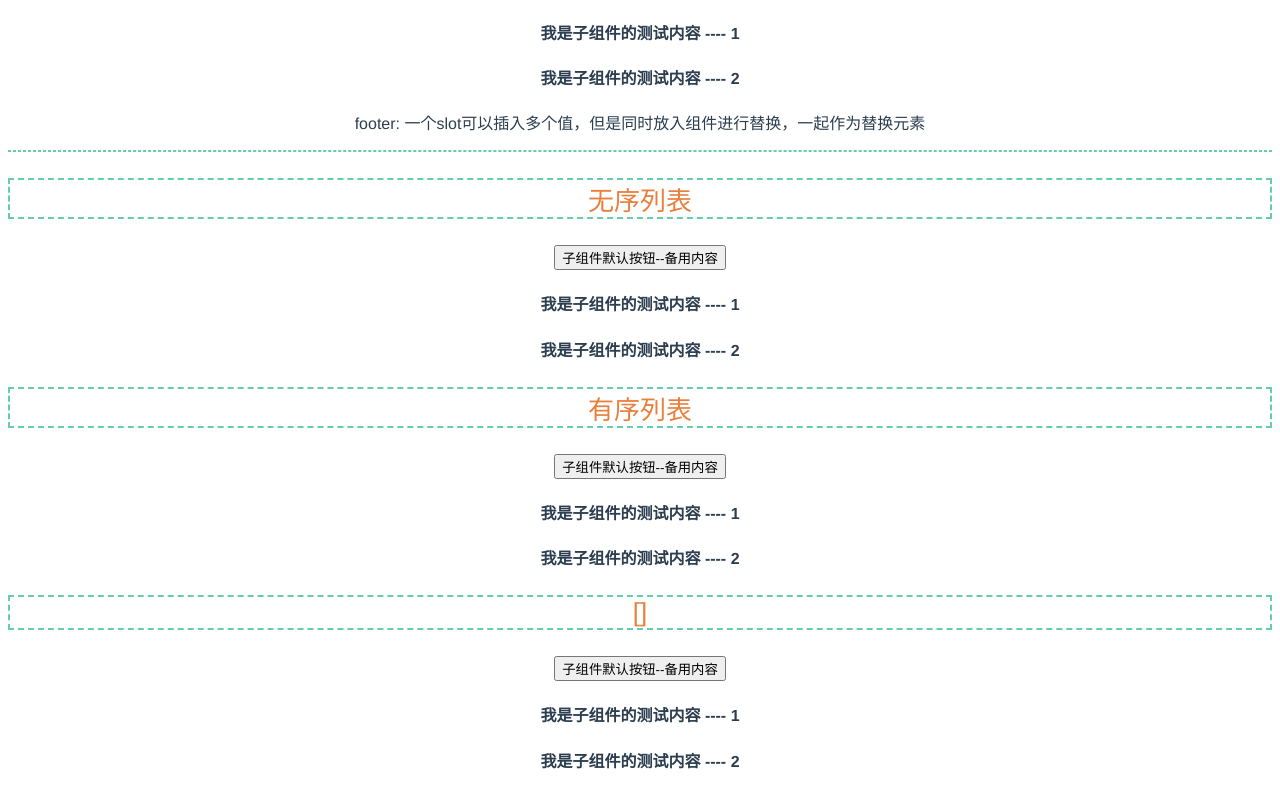
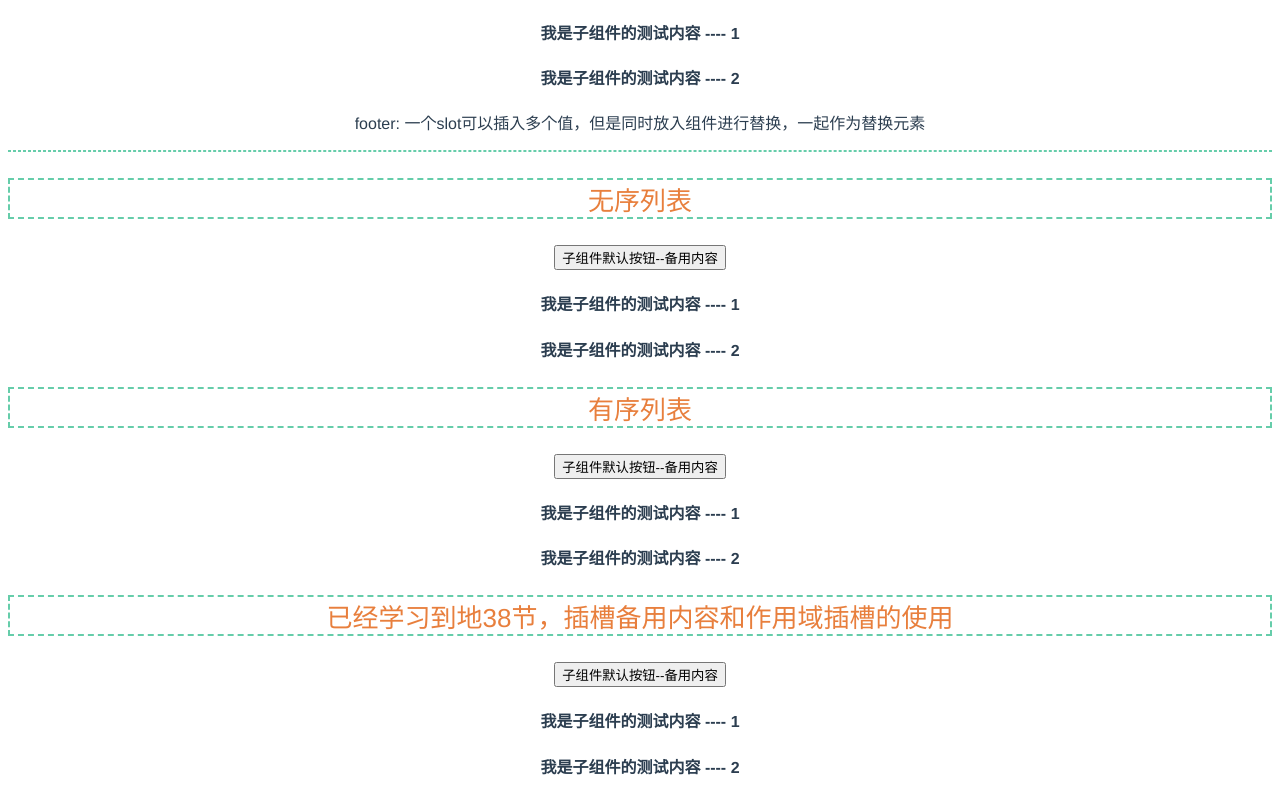
Before and after one commit to Deyi3417/learningVue3, a Vue app: page / in a window 1280 px wide. Shown: the part 741-1540 px from the top of the page. Built offline with nearby package versions, Linux system fonts and the light colour scheme.

Commit message:
学习到第38节，插槽备用内容···

```diff
--- a/src/components/插槽/SlotParentComponent.vue
+++ b/src/components/插槽/SlotParentComponent.vue
@@ -45,8 +45,8 @@ export default {
   <SlotContent  v-bind:childTitle="'有序列表'">
 
   </SlotContent>
-
-  <SlotContent></SlotContent>
+<!--  已经学习到地38节，插槽备用内容和作用域插槽的使用  -->
+  <SlotContent v-bind:child-title="'已经学习到地38节，插槽备用内容和作用域插槽的使用'"></SlotContent>
 </template>
 
 
```
